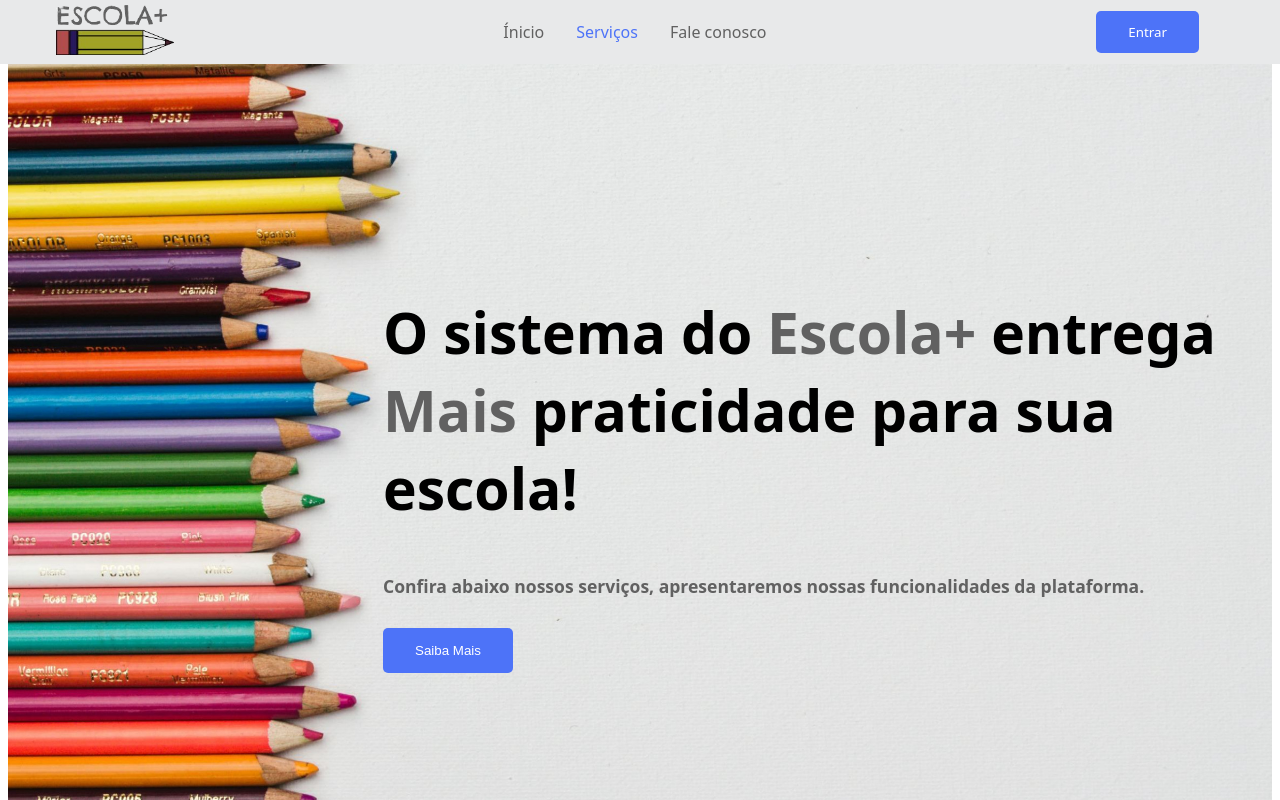
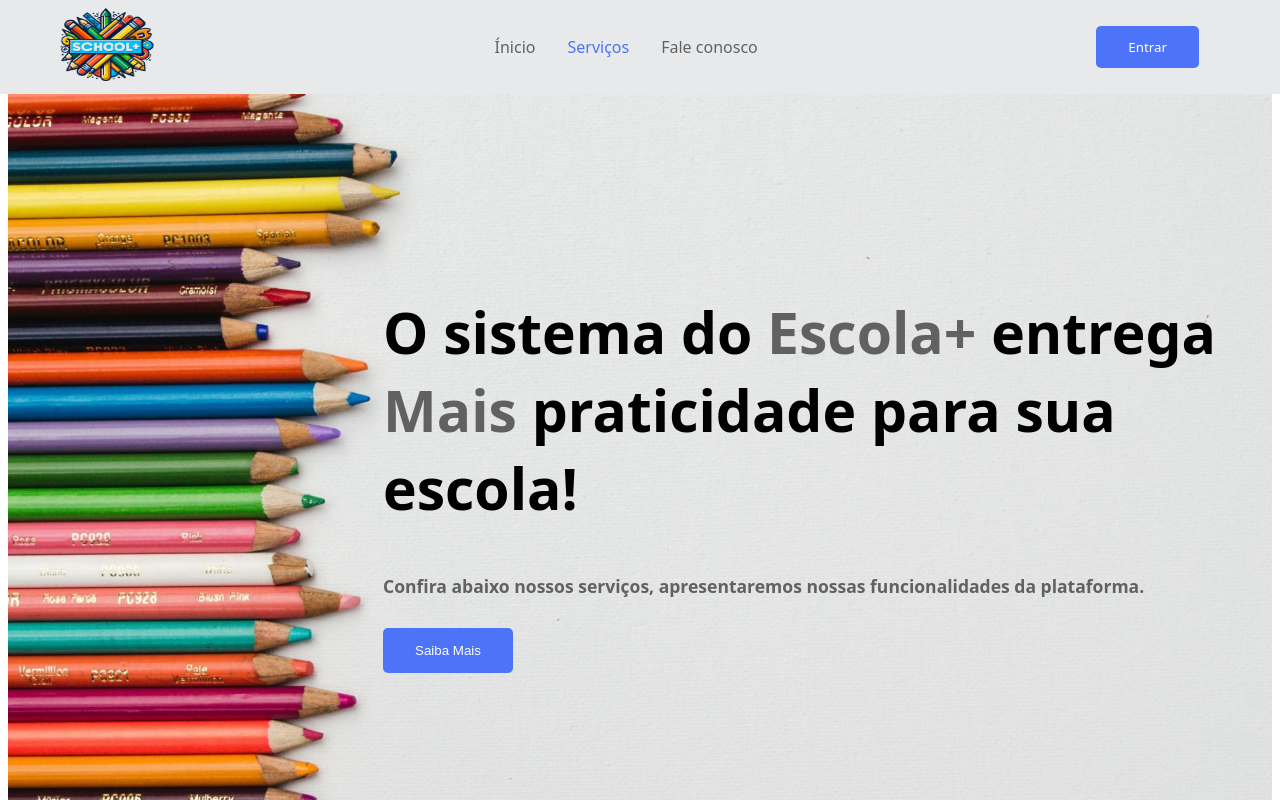
Before and after one commit to TiagoSoutoMA/escolaMais, a React (Vite) app in the folder project-school/: page / in a window 1280 px wide. Shown: the top 800 px of the page. Built offline with nearby package versions, Linux system fonts and the light colour scheme; a web font is replaced by a local one.

Commit message:
Alteração na logo do projeto

```diff
--- a/project-school/src/components/home/Home.jsx
+++ b/project-school/src/components/home/Home.jsx
@@ -1,5 +1,5 @@
 import React, { useState, useEffect } from 'react';
-import Logo from '../../assets/img/Logo2.png';
+import Logo from '../../assets/img/logoEscola+.png';
 import HomeStyle from './Home.module.css';
 import { Link } from 'react-router-dom';
 
--- a/project-school/src/components/home/Home.module.css
+++ b/project-school/src/components/home/Home.module.css
@@ -13,7 +13,8 @@
 }
 
 .logo img {
-    height: 50px;
+    height: 80px;
+    width: 100px;
 }
 
 .navigation {
```
Also changed, not shown: project-school/src/assets/img/logoEscola+.jpeg (added), project-school/src/assets/img/logoEscola+.png (added).
